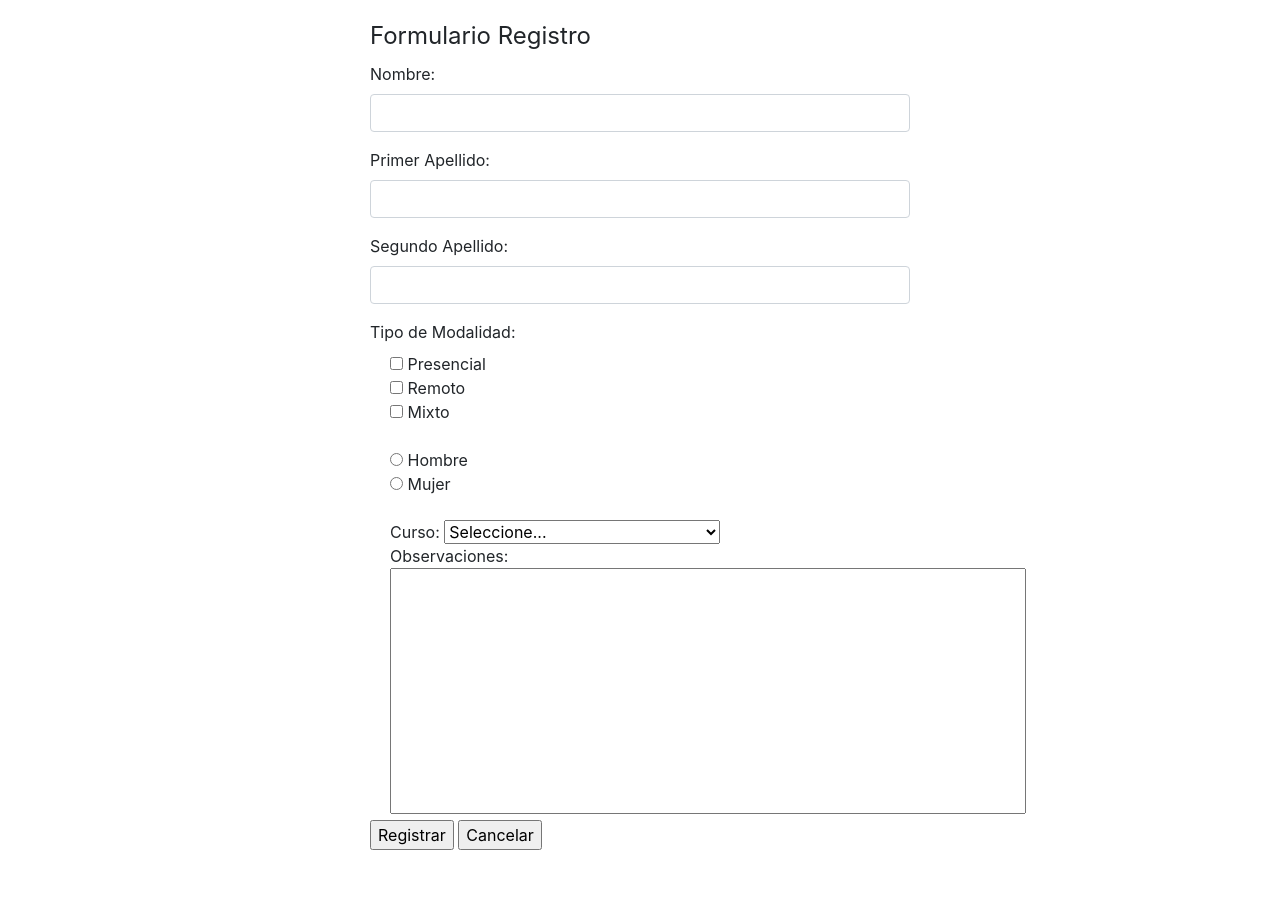
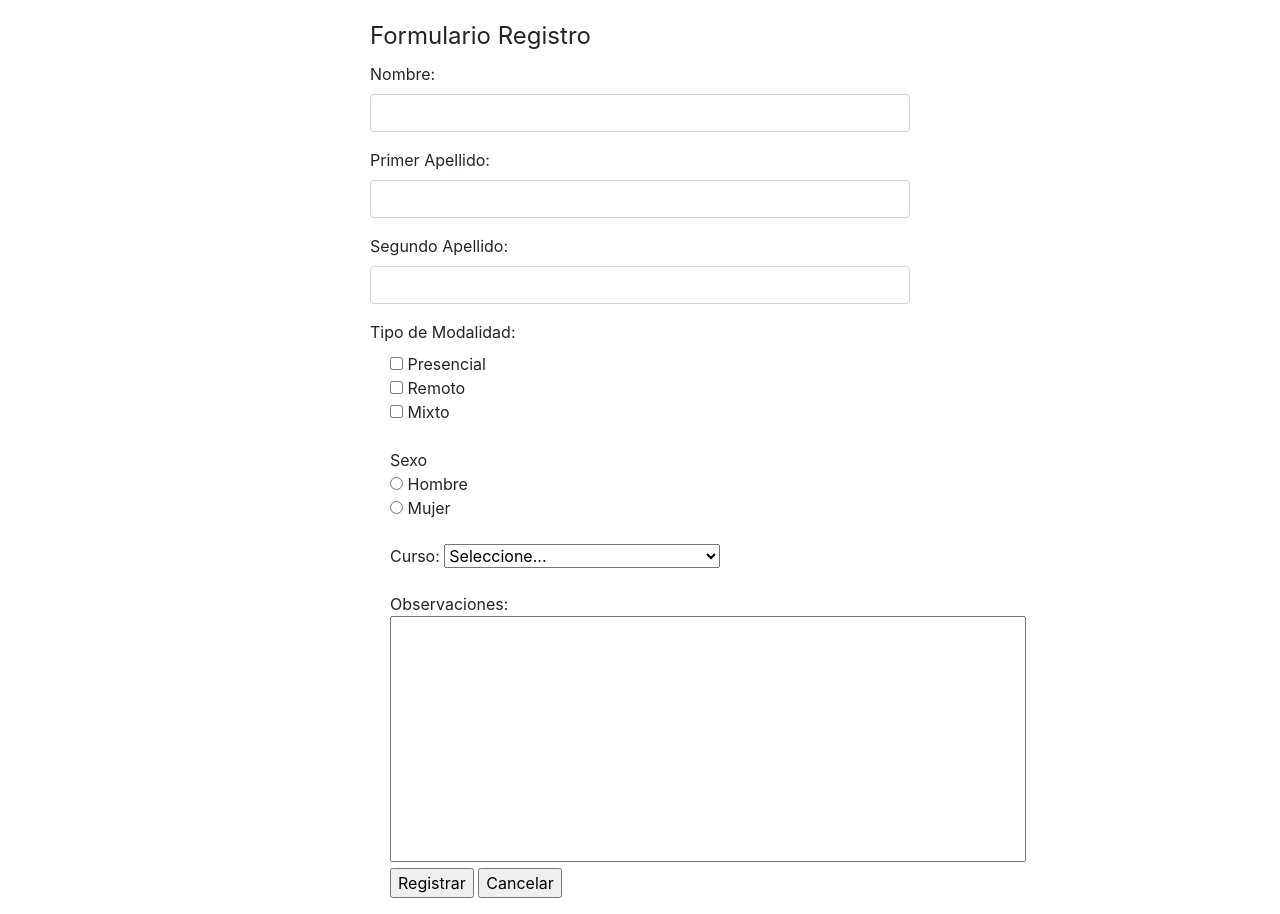
Before and after one commit to CarlosMg96/aweb.8.curso, a plain HTML site: page Views/registrame.html in a window 1280 px wide. Shown: the part 62-976 px from the top of the page. Before the commit the page ends 928 px from the top, so only its background shows below. Drawn offline with nearby package versions, Linux system fonts and the light colour scheme.

Commit message:
Me falto agregar sexo y los botones

```diff
--- a/Views/registrame.html
+++ b/Views/registrame.html
@@ -87,6 +87,7 @@
 
   <br>
 
+<div class="form-check"> Sexo </div>
   <div class="form-check">
     <input class="form-check-imput" type="radio" name="sexo" id="Hombre" value="hombre">
     <label class="form-check-label" for="hombre">Hombre </label>
@@ -109,7 +110,7 @@
       <option value="4">Finanzas </option>
     </select>
   </div>
-
+<br>
   <div class="form-check">
     <label class="form-check-label" for="observaciones"> Observaciones: </label>
     <br>
@@ -118,10 +119,10 @@
   </div>
 
   <div class="form-check">
+    <input class="form-check-imput" type="submit" value="Registrar" name="Registrar" id="registrar">
+    <input class="form-check-imput" type="reset" value="Cancelar" name="reset" id="reset">
+  </div>
 
-  </div>
-  <input class="form-check-imput" type="submit" value="Registrar" name="Registrar" id="registrar">
-  <input class="form-check-imput" type="reset" value="Cancelar" name="reset" id="reset">
 
 </div>
 
```
